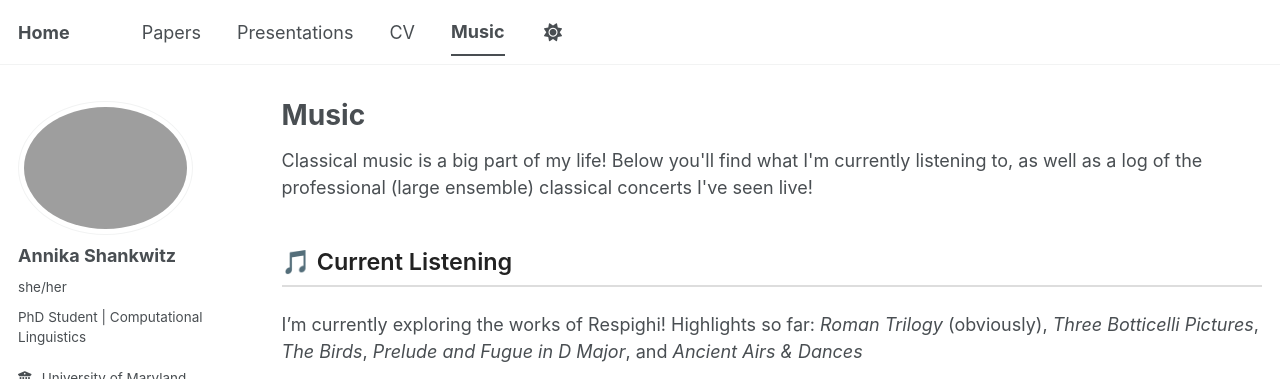
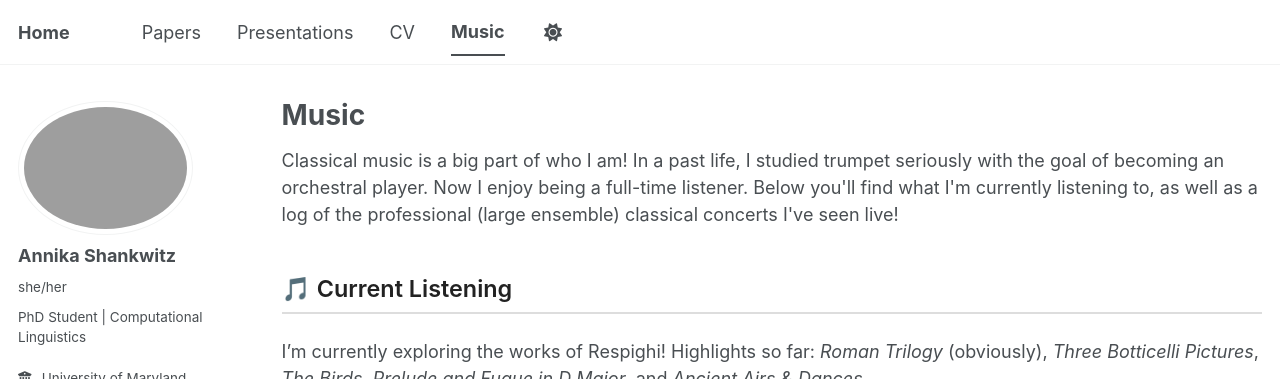
Before and after one commit to its-Annika/its-Annika.github.io, a Jekyll site: the page built from _pages/music.html, in a window 1280 px wide and 900 px high, cut to the strip 0-379 px from the top of the window. Built offline with Jekyll 4.4.1, drawn with Linux system fonts in a browser that asks for light colours; a script bundle is joined from its source files by our own code; library files that are not in the unit come from our copies.

Commit message:
Update music.html

```diff
--- a/_pages/music.html
+++ b/_pages/music.html
@@ -132,7 +132,7 @@ author_profile: true
 </style>
 
 <p>
-  Classical music is a big part of my life! Below you'll find what I'm currently listening to, as well as a log of the professional (large ensemble) classical concerts I've seen live!
+  Classical music is a big part of who I am! In a past life, I studied trumpet seriously with the goal of becoming an orchestral player. Now I enjoy being a full-time listener. Below you'll find what I'm currently listening to, as well as a log of the professional (large ensemble) classical concerts I've seen live!
 </p>
 
 <!-- ── Currently Listening ── -->
```
